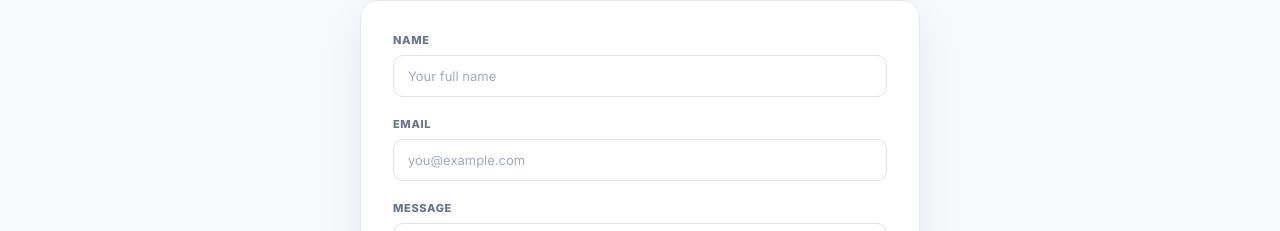
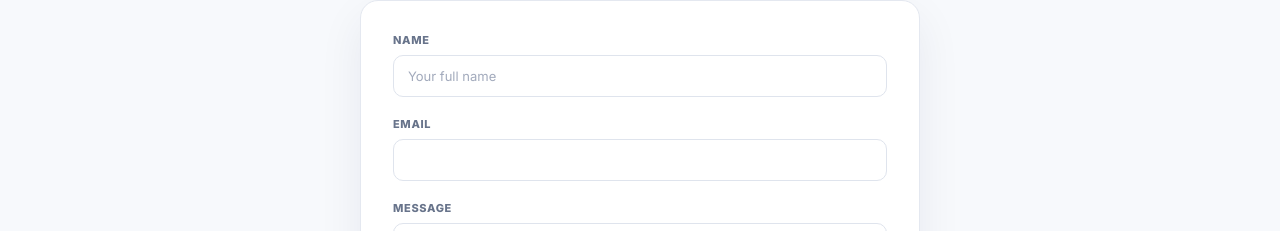
Before and after one commit to Waynemusawakhe/Conference-Management-Tool, a React (Vite) app in the folder frontend/: page /contact in a window 1280 px wide. Shown: the part 355-586 px from the top of the page. Built offline with nearby package versions, Linux system fonts and the light colour scheme.

Commit message:
Update Contact page

```diff
--- a/frontend/src/pages/Contact.jsx
+++ b/frontend/src/pages/Contact.jsx
@@ -140,7 +140,6 @@ export default function Contact() {
                     name="email"
                     value={form.email}
                     onChange={handleChange}
-                    placeholder="you@example.com"
                     aria-invalid={Boolean(errors.email)}
                     aria-describedby={errors.email ? "email-error" : undefined}
                   />
```
